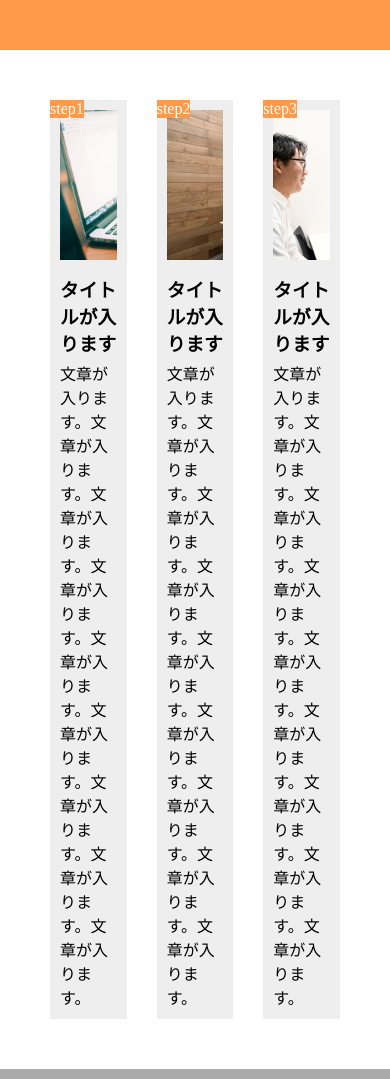
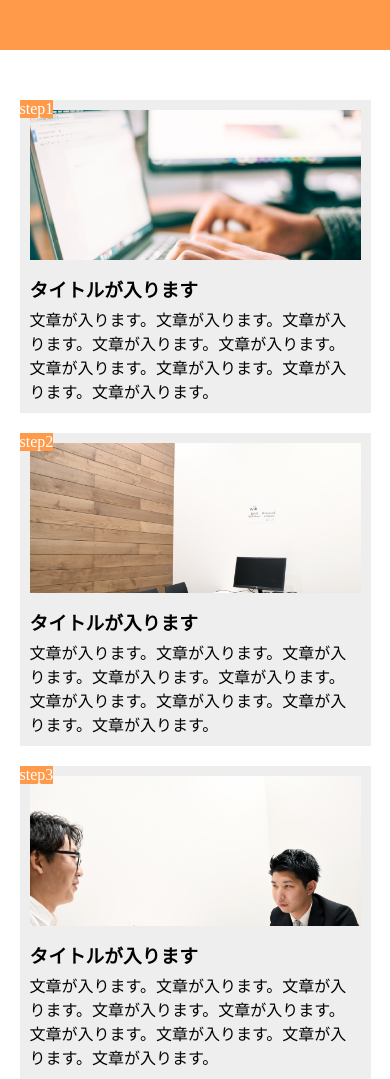
Before and after one commit to RyryaAstrey/dmm-webcamp-1-9-2, a plain HTML site: page index.html in a window 390 px wide. Shown: the top 1079 px of the page. Drawn offline with Linux system fonts and the light colour scheme.

Commit message:
[FINISH]１章課題

```diff
--- a/index.html
+++ b/index.html
@@ -1,6 +1,7 @@
 <!DOCTYPE html>
 <html lang="ja">
   <meta charset="UTF-8">
+  <meta name="viewport" content="width=device-width,initial-scale=1.0">
   <link rel="stylesheet" href="style.css">
   <title>1-9-2演習問題</title>
 
--- a/style.css
+++ b/style.css
@@ -11,14 +11,13 @@ header{
 }
 
 main{
-  padding:50px;
+  padding:50px 0;
   display:flex;
   justify-content:center;
 }
 
 .box{
-  width:300px;
-  margin-right:30px;
+  width:90%;
   background-color:#EEEEEE;
 }
 
@@ -29,7 +28,7 @@ main{
 }
 
 .contents{
-  margin:10px;
+  padding:10px;
 }
 
 .img1{
@@ -63,3 +62,19 @@ footer{
   height:50px;
   background-color:#AAAAAA;
 }
+
+@media screen and (max-width:768px){
+  main{
+    display:block;
+  }
+
+  .box{
+    width:90%;
+    margin:0 auto;
+    margin-bottom:20px;
+  }
+
+  .box:last-child{
+    margin:0 auto;
+  }
+}
```
